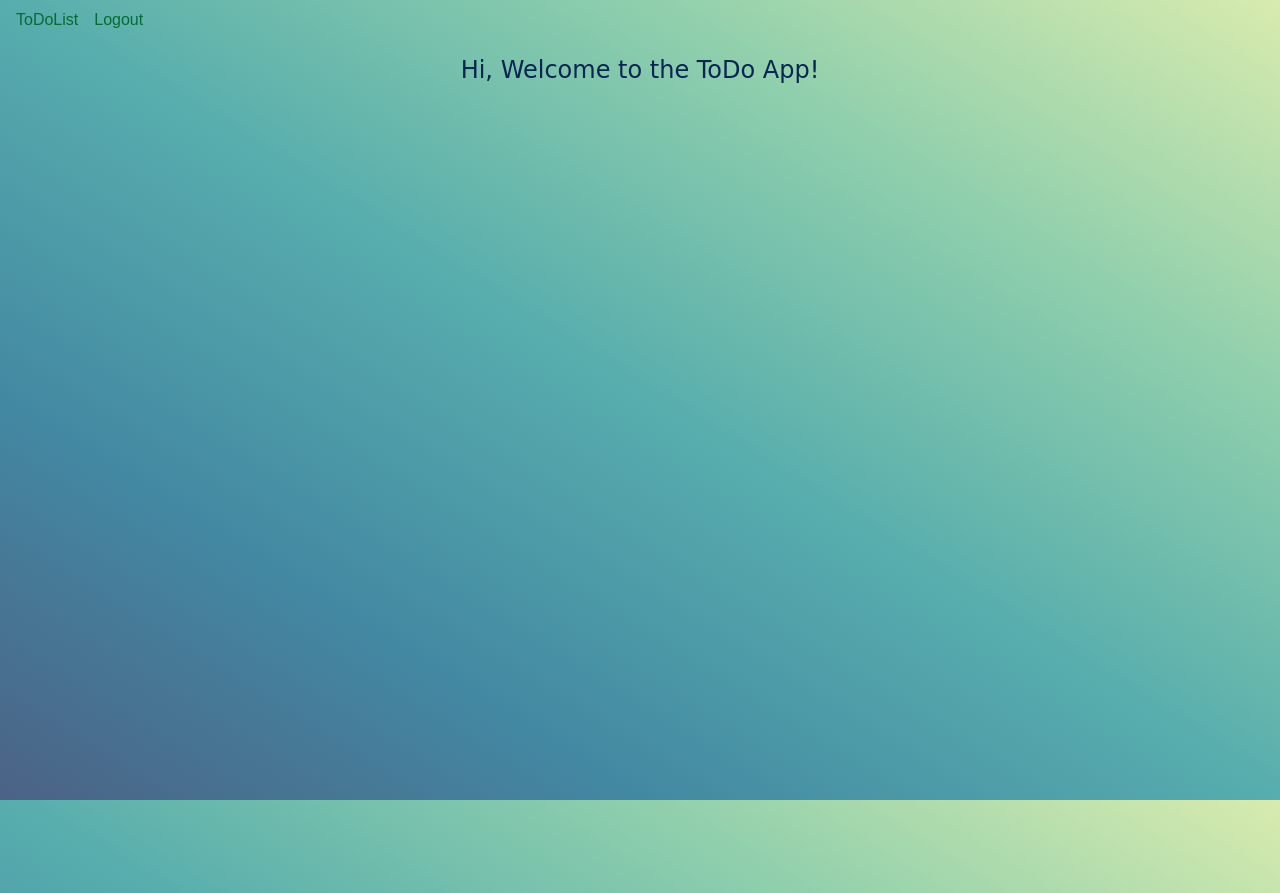
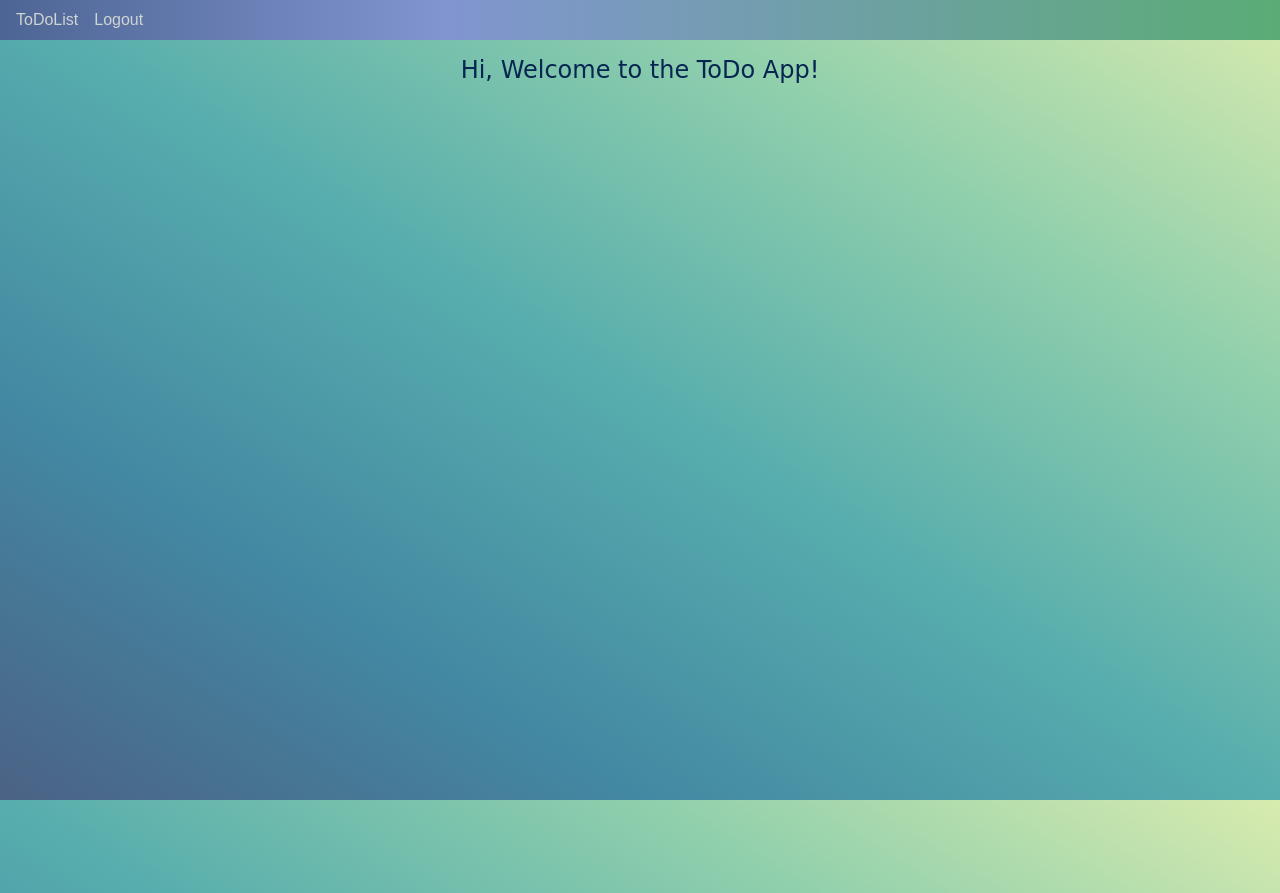
Before and after one commit to ManjushaFSD/TODO-App, a plain HTML site: page todo.html in a window 1280 px wide. Drawn offline with nearby package versions, Linux system fonts and the light colour scheme; a web font is replaced by a local one.

Commit message:
update style

```diff
--- a/todo.html
+++ b/todo.html
@@ -26,7 +26,8 @@
     <link rel="stylesheet" href="./style.css" />
   </head>
   <body id="body">
-    <ul class="navbar navbar-expand-lg" style="color: #066b34;">
+    <ul class="navbar navbar-expand-lg navbar-light" style="color: #d0d4d2;background: rgb(77,101,148);
+    background: linear-gradient(90deg, rgba(77,101,148,1) 0%, rgba(129,149,208,1) 35%, rgba(90,172,117,1) 100%);">
       <li class="nav-item ms-3 me-3">
         <a class="nav-link" href="#" onclick="fetchToDo()">ToDoList</a>
       </li>
```
